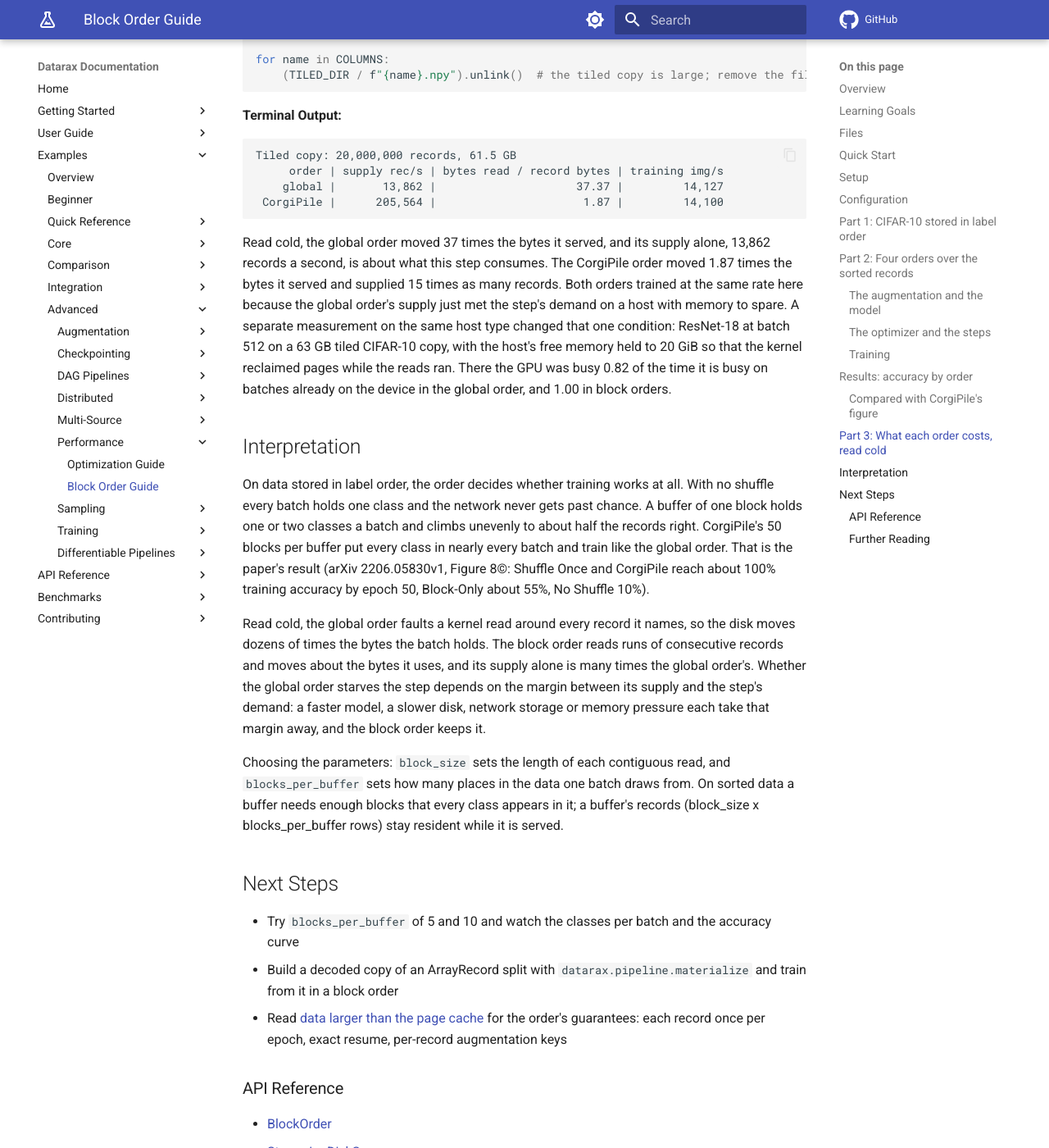
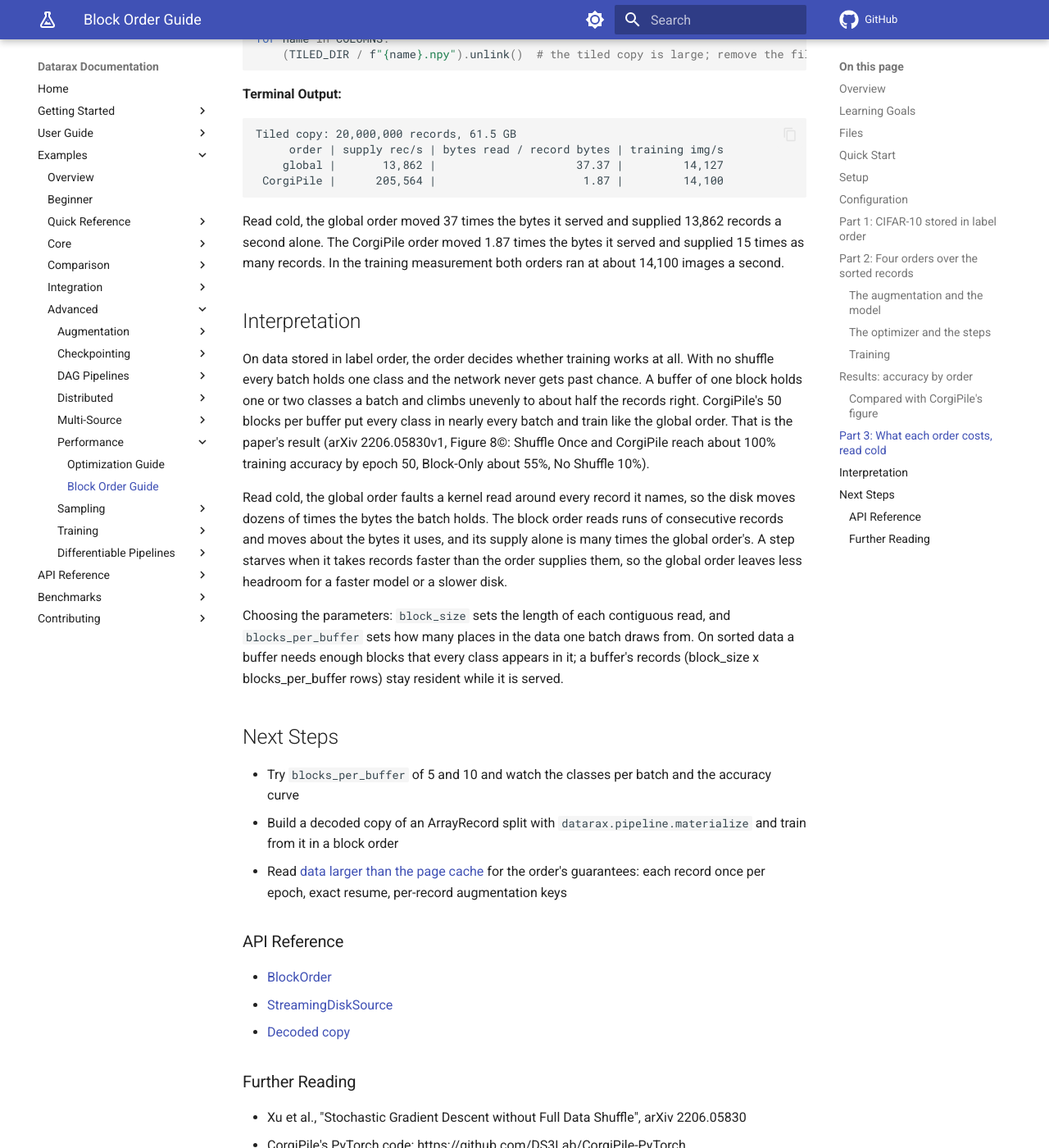
Before and after one commit to avitai/datarax, an MkDocs documentation site: the page built from docs/examples/advanced/performance/block-order-guide.md, in a window 1280 px wide and 1400 px high, scrolled down 15911 px. Shown: the whole window at 82% size. Built offline with MkDocs 1.6.1 and Material for MkDocs 9.7.7, drawn with Linux system fonts in a browser that asks for light colours; comment, search, counter and statistics services are not loaded; some of the changed text lies outside the part shown.

Commit message:
docs: the block order guide states only what its run measured
The guide said memory pressure is why the global order starved the GPU
in a separate measurement and not in its own cold read, and that its two
orders trained alike because the global order's supply just met the
step's demand. Neither holds as written: the two runs differ in stages,
optimizer, model code, RAM budget, how the copy was built and the host,
not only in memory pressure, and the global order's supply alone was
higher in the run with memory pressure. The page now reports the bytes
read, the supply and the training rate it measured; Part 3 states that
its window reads far less than the host's memory holds, so it measures
reads from the disk, not data larger than memory. The interpretation
keeps the measured supply gap and drops the unmeasured causes. The
notebook is regenerated from the script; no code or output changes.

````diff
--- a/docs/examples/advanced/performance/block-order-guide.md
+++ b/docs/examples/advanced/performance/block-order-guide.md
@@ -624,9 +624,8 @@ evicted before each measurement, and each timed window reads a small part of it,
 page it touches comes from the disk. The kernel keeps a page that a memory map still holds, so
 each measurement evicts the files first and only then opens the source it reads through.
 
-The host keeps everything it reads during the window, because it has memory to spare. When the
-data exceed memory, the kernel also reclaims pages while the reads run, which costs the reading
-threads more; this part does not measure that.
+Each window reads far less than the host's memory holds, so this part measures reads from the
+disk, not data larger than memory.
 
 Two measurements per order:
 
@@ -759,14 +758,9 @@ Tiled copy: 20,000,000 records, 61.5 GB
  CorgiPile |      205,564 |                      1.87 |         14,100
 ```
 
-Read cold, the global order moved 37 times the bytes it served, and its supply alone, 13,862
-records a second, is about what this step consumes. The CorgiPile order moved 1.87 times the
-bytes it served and supplied 15 times as many records. Both orders trained at the same rate here
-because the global order's supply just met the step's demand on a host with memory to spare.
-A separate measurement on the same host type changed that one condition: ResNet-18 at batch 512
-on a 63 GB tiled CIFAR-10 copy, with the host's free memory held to 20 GiB so that the kernel
-reclaimed pages while the reads ran. There the GPU was busy 0.82 of the time it is busy on
-batches already on the device in the global order, and 1.00 in block orders.
+Read cold, the global order moved 37 times the bytes it served and supplied 13,862 records a
+second alone. The CorgiPile order moved 1.87 times the bytes it served and supplied 15 times as
+many records. In the training measurement both orders ran at about 14,100 images a second.
 
 ## Interpretation
 
@@ -779,10 +773,9 @@ reach about 100% training accuracy by epoch 50, Block-Only about 55%, No Shuffle
 
 Read cold, the global order faults a kernel read around every record it names, so the disk moves
 dozens of times the bytes the batch holds. The block order reads runs of consecutive records and
-moves about the bytes it uses, and its supply alone is many times the global order's. Whether
-the global order starves the step depends on the margin between its supply and the step's
-demand: a faster model, a slower disk, network storage or memory pressure each take that margin
-away, and the block order keeps it.
+moves about the bytes it uses, and its supply alone is many times the global order's. A step
+starves when it takes records faster than the order supplies them, so the global order leaves less
+headroom for a faster model or a slower disk.
 
 Choosing the parameters: `block_size` sets the length of each contiguous read, and
 `blocks_per_buffer` sets how many places in the data one batch draws from. On sorted data a
````
Also changed, not shown: 2 other files.
